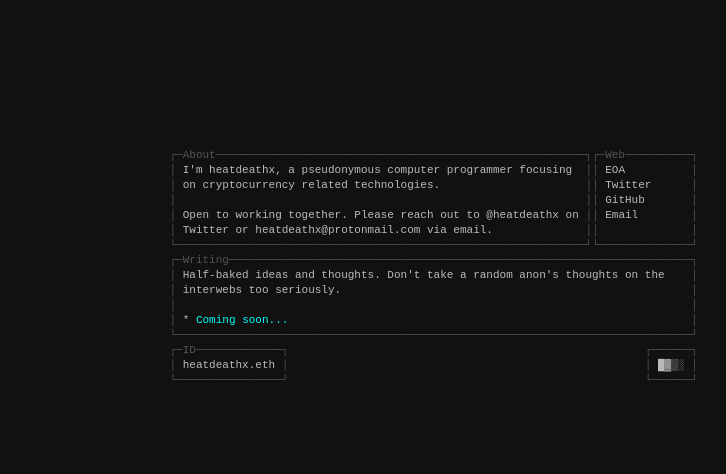
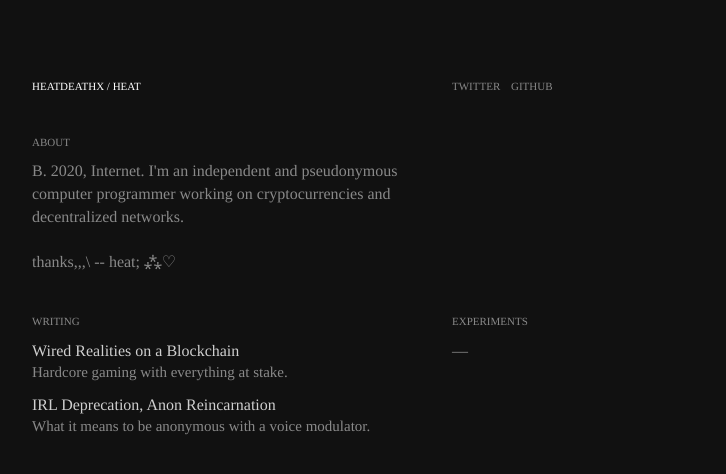
Before and after one commit to heatdeathx/heatdeathx.github.io, a plain HTML site: page index.html in a window 1280 px wide. Shown: the whole page, without its empty margins (198-924 px from the left). Drawn offline with Linux system fonts and the light colour scheme.

Commit message:
feat: new design

```diff
--- a/index.html
+++ b/index.html
@@ -5,111 +5,45 @@
     <meta http-equiv="X-UA-Compatible" content="IE=edge">
     <meta name="viewport" content="width=device-width, initial-scale=1.0">
     <title>heatdeathx</title>
-    <style>
-        /* http://meyerweb.com/eric/tools/css/reset/
-           v2.0 | 20110126
-           License: none (public domain)
-        */
-
-        html, body, div, span, applet, object, iframe,
-        h1, h2, h3, h4, h5, h6, p, blockquote, pre,
-        a, abbr, acronym, address, big, cite, code,
-        del, dfn, em, img, ins, kbd, q, s, samp,
-        small, strike, strong, sub, sup, tt, var,
-        b, u, i, center,
-        dl, dt, dd, ol, ul, li,
-        fieldset, form, label, legend,
-        table, caption, tbody, tfoot, thead, tr, th, td,
-        article, aside, canvas, details, embed,
-        figure, figcaption, footer, header, hgroup,
-        menu, nav, output, ruby, section, summary,
-        time, mark, audio, video {
-            margin: 0;
-            padding: 0;
-            border: 0;
-            font-size: 100%;
-            font: inherit;
-            vertical-align: baseline;
-        }
-        /* HTML5 display-role reset for older browsers */
-        article, aside, details, figcaption, figure,
-        footer, header, hgroup, menu, nav, section {
-            display: block;
-        }
-        body {
-            line-height: 1;
-        }
-        ol, ul {
-            list-style: none;
-        }
-        blockquote, q {
-            quotes: none;
-        }
-        blockquote:before, blockquote:after,
-        q:before, q:after {
-            content: '';
-            content: none;
-        }
-        table {
-            border-collapse: collapse;
-            border-spacing: 0;
-        }
-    </style>
-    <style>
-        html {
-            background: #111111;
-            color: #bbb;
-            padding: 20px;
-            font-family: "SF Mono", monospace;
-            font-size: 11px;
-        }
-
-        body {
-            line-height: 15px;
-            padding-top: 128px;
-            margin: 0 auto;
-            width: 545px;
-        }
-
-        a {
-            display: inline;
-            text-decoration: none;
-            color: inherit;
-        }
-
-        code {
-            white-space: pre-wrap;
-        }
-
-        .cc {
-            color: #555;
-        }
-
-        .ll {
-            color: aqua;
-        }
-    </style>
+    <link rel="stylesheet" href="reset.css">
+    <link rel="stylesheet" href="style.css">
 </head>
 <body>
+    <main>
+        <header>HEATDEATHX / HEAT</header>
+        <nav>
+            <a href="https://twitter.com/heatdeathx">TWITTER</a>
+            <a href="https://github.com/heatdeathx">GITHUB</a>
+        </nav>
 
-<code><span class="cc">┌─About────────────────────────────────────────────────────────┐┌─Web──────────┐</span>
-<span class="cc">│</span> I'm heatdeathx, a pseudonymous computer programmer focusing  <span class="cc">││</span> <a href="https://etherscan.io/address/0x914b6622906d73943a5443e56fc12ee8dc308263">EOA</a>          <span class="cc">│</span>
-<span class="cc">│</span> on cryptocurrency related technologies.                      <span class="cc">││</span> <a href="https://twitter.com/heatdeathx">Twitter</a>      <span class="cc">│</span>
-<span class="cc">│</span>                                                              <span class="cc">││</span> <a href="https://github.com/heatdeathx">GitHub</a>       <span class="cc">│</span>
-<span class="cc">│</span> Open to working together. Please reach out to @heatdeathx on <span class="cc">││</span> <a href="mailto:heatdeathx@protonmail.com">Email</a>        <span class="cc">│</span>
-<span class="cc">│</span> Twitter or heatdeathx@protonmail.com via email.              <span class="cc">││</span>              <span class="cc">│</span>
-<span class="cc">└──────────────────────────────────────────────────────────────┘└──────────────┘</span></code>
-
-<code><span class="cc">┌─Writing──────────────────────────────────────────────────────────────────────┐</span>
-<span class="cc">│</span> Half-baked ideas and thoughts. Don't take a random anon's thoughts on the    <span class="cc">│</span>
-<span class="cc">│</span> interwebs too seriously.                                                     <span class="cc">│</span>
-<span class="cc">│</span>                                                                              <span class="cc">│</span>
-<span class="cc">│</span> * <a href="" class="ll">Coming soon...</a>                                                             <span class="cc">│</span>
-<span class="cc">└──────────────────────────────────────────────────────────────────────────────┘</span></code>
-
-<code><span class="cc">┌─ID─────────────┐</span>                                                      <span class="cc">┌──────┐</span>
-<span class="cc">│</span> heatdeathx.eth <span class="cc">│</span>                                                      <span class="cc">│</span> █▓▒░ <span class="cc">│</span>
-<span class="cc">└────────────────┘</span>                                                      <span class="cc">└──────┘</span></code>
-
+        <div class="box">
+            <div class="tag">ABOUT</div>
+            <div class="txt">
+                B. 2020, Internet. I'm an independent and pseudonymous computer programmer working on cryptocurrencies and decentralized networks.
+                <br />
+                <br />
+                thanks,,,\ -- heat; ⁂♡
+            </div>
+        </div>
+        <div class="box">
+        </div>
+        <div class="box">
+            <div class="tag">WRITING</div>
+            <div class="log">
+                <div class="title">Wired Realities on a Blockchain</div>
+                <div class="description">Hardcore gaming with everything at stake.</div>
+            </div>
+            <div class="log">
+                <div class="title">IRL Deprecation, Anon Reincarnation</div>
+                <div class="description">What it means to be anonymous with a voice modulator.</div>
+            </div>
+        </div>
+        <div class="box">
+            <div class="tag">EXPERIMENTS</div>
+            <div class="txt">
+                —
+            </div>
+        </div>
+    </main>
 </body>
 </html>
--- /dev/null
+++ b/reset.css
@@ -0,0 +1,48 @@
+/* http://meyerweb.com/eric/tools/css/reset/
+    v2.0 | 20110126
+    License: none (public domain)
+*/
+
+html, body, div, span, applet, object, iframe,
+h1, h2, h3, h4, h5, h6, p, blockquote, pre,
+a, abbr, acronym, address, big, cite, code,
+del, dfn, em, img, ins, kbd, q, s, samp,
+small, strike, strong, sub, sup, tt, var,
+b, u, i, center,
+dl, dt, dd, ol, ul, li,
+fieldset, form, label, legend,
+table, caption, tbody, tfoot, thead, tr, th, td,
+article, aside, canvas, details, embed,
+figure, figcaption, footer, header, hgroup,
+menu, nav, output, ruby, section, summary,
+time, mark, audio, video {
+    margin: 0;
+    padding: 0;
+    border: 0;
+    font-size: 100%;
+    font: inherit;
+    vertical-align: baseline;
+}
+/* HTML5 display-role reset for older browsers */
+article, aside, details, figcaption, figure,
+footer, header, hgroup, menu, nav, section {
+    display: block;
+}
+body {
+    line-height: 1;
+}
+ol, ul {
+    list-style: none;
+}
+blockquote, q {
+    quotes: none;
+}
+blockquote:before, blockquote:after,
+q:before, q:after {
+    content: '';
+    content: none;
+}
+table {
+    border-collapse: collapse;
+    border-spacing: 0;
+}
--- /dev/null
+++ b/style.css
@@ -0,0 +1,65 @@
+html, body {
+    background: #111111;
+    color: #ffffff;
+    font-family: 'Times New Roman', Times, serif;
+    font-size: 16px;
+    line-height: 1.4211;
+    text-rendering: geometricPrecision;
+}
+
+body {
+    margin: 80px auto;
+    max-width: 820px;
+}
+
+header {
+    font-size: 11px;
+}
+
+main {
+    display: grid;
+    grid-template-columns: repeat(2, 1fr);
+    gap: 40px 20px;
+}
+
+nav {
+    color: #888888;
+    font-size: 11px;
+}
+
+nav > a {
+    margin-right: 8px;
+}
+
+a {
+    color: inherit;
+    text-decoration: none;
+    transition: color 0.1s;
+}
+
+a:hover {
+    color: white;
+}
+
+.tag {
+    font-size: 11px;
+    opacity: 0.5;
+    margin-bottom: 10px;
+}
+
+.txt {
+    opacity: 0.5;
+}
+
+.log {
+    margin-bottom: 10px;
+}
+
+.title {
+    opacity: 0.8;
+}
+
+.description {
+    font-size: 15px;
+    opacity: 0.5;
+}
```
